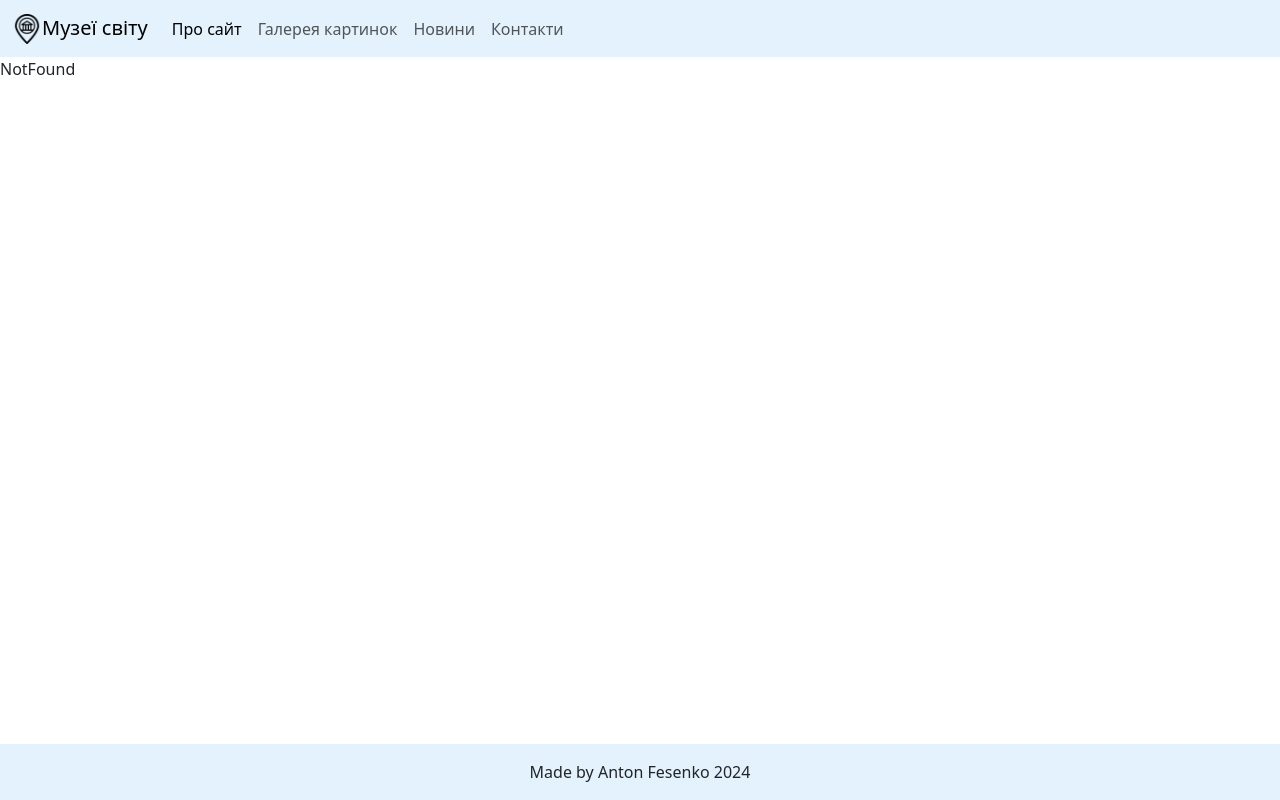
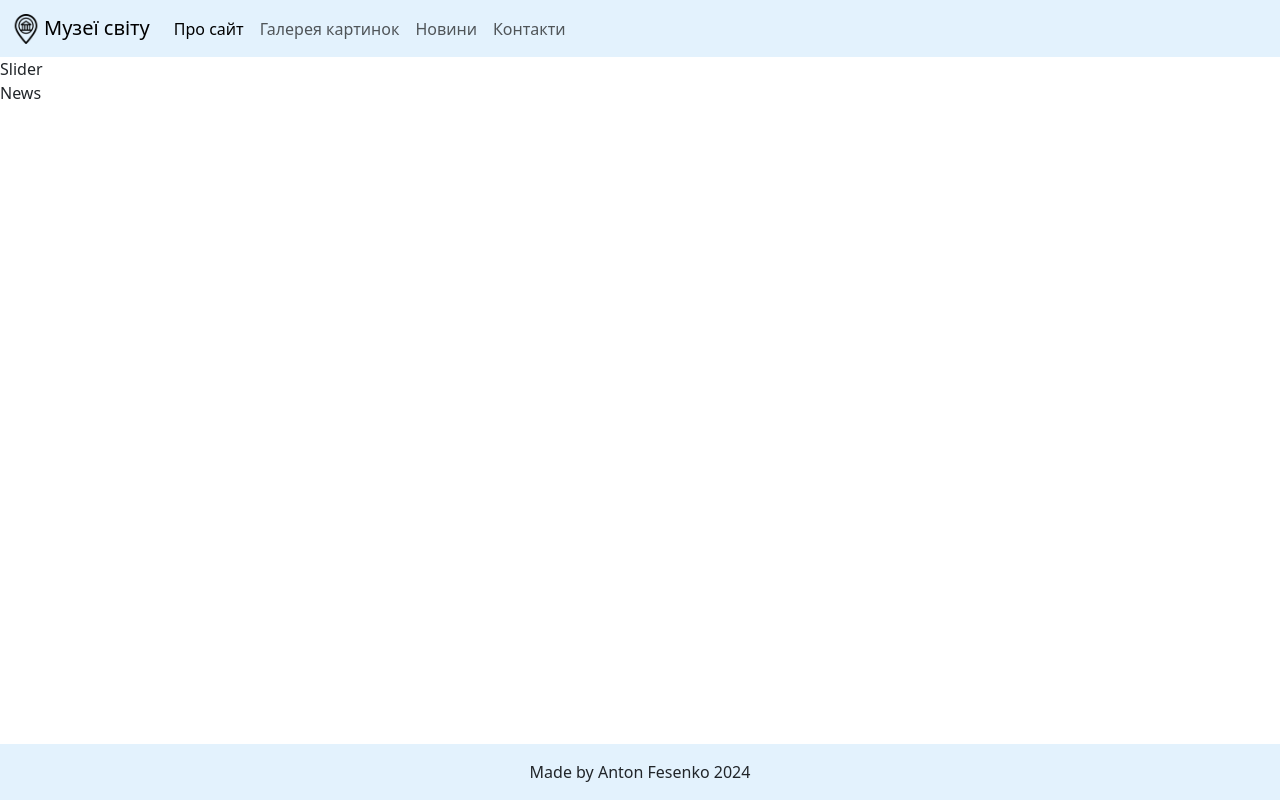
Before and after one commit to Fesenko-A/Popular-Museums-Frontend, a React (Create React App) app: page / in a window 1280 px wide. Built offline with nearby package versions, Linux system fonts and the light colour scheme.

Commit message:
feat: add Home, Slider and News components

```diff
--- /dev/null
+++ b/src/Components/Home/News.tsx
@@ -0,0 +1,7 @@
+import React from "react";
+
+function News() {
+  return <div>News</div>;
+}
+
+export default News;
--- /dev/null
+++ b/src/Components/Home/Slider.tsx
@@ -0,0 +1,7 @@
+import React from "react";
+
+function Slider() {
+  return <div>Slider</div>;
+}
+
+export default Slider;
--- a/src/Components/Header.tsx
+++ b/src/Components/Layout/Header.tsx
@@ -1,7 +1,7 @@
 import React from "react";
 import { NavLink } from "react-router-dom";
 
-let logo = require("../Assets/logo.png");
+let logo = require("../../Assets/logo.png");
 
 function Header() {
   return (
@@ -15,9 +15,9 @@ function Header() {
             <img
               src={logo}
               alt="Logo"
-              width="30"
+              width="28"
               height="30"
-              className="d-inline-block align-text-top"
+              className="d-inline-block align-text-top me-1"
             />
             Музеї світу
           </NavLink>
--- a/src/Components/index.ts
+++ b/src/Components/index.ts
@@ -1,4 +1,6 @@
-import Header from "./Header";
-import Footer from "./Footer";
+import Header from "./Layout/Header";
+import Footer from "./Layout/Footer";
+import Slider from "./Home/Slider";
+import News from "./Home/News";
 
-export { Header, Footer };
+export { Header, Footer, Slider, News };
--- a/src/Container/App.tsx
+++ b/src/Container/App.tsx
@@ -1,12 +1,13 @@
 import React from "react";
 import { Footer, Header } from "../Components";
 import { Route, Routes } from "react-router-dom";
-import { About, Contacts, ImagesGallery, News, NotFound } from "../Pages";
+import { About, Contacts, Home, ImagesGallery, News, NotFound } from "../Pages";
 function App() {
   return (
     <div>
       <Header />
       <Routes>
+        <Route path="/" element={<Home />} />
         <Route path="/about" element={<About />} />
         <Route path="/contacts" element={<Contacts />} />
         <Route path="/images" element={<ImagesGallery />} />
--- /dev/null
+++ b/src/Pages/Home.tsx
@@ -0,0 +1,13 @@
+import React from "react";
+import { News, Slider } from "../Components";
+
+function Home() {
+  return (
+    <div>
+      <Slider />
+      <News />
+    </div>
+  );
+}
+
+export default Home;
--- a/src/Pages/index.ts
+++ b/src/Pages/index.ts
@@ -3,5 +3,6 @@ import Contacts from "./Contacts";
 import ImagesGallery from "./ImagesGallery";
 import News from "./News";
 import NotFound from "./NotFound";
+import Home from "./Home";
 
-export { About, Contacts, ImagesGallery, News, NotFound };
+export { About, Contacts, ImagesGallery, News, NotFound, Home };
```
Also changed, not shown: src/Components/Layout/Footer.tsx (renamed from src/Components/Footer.tsx).
